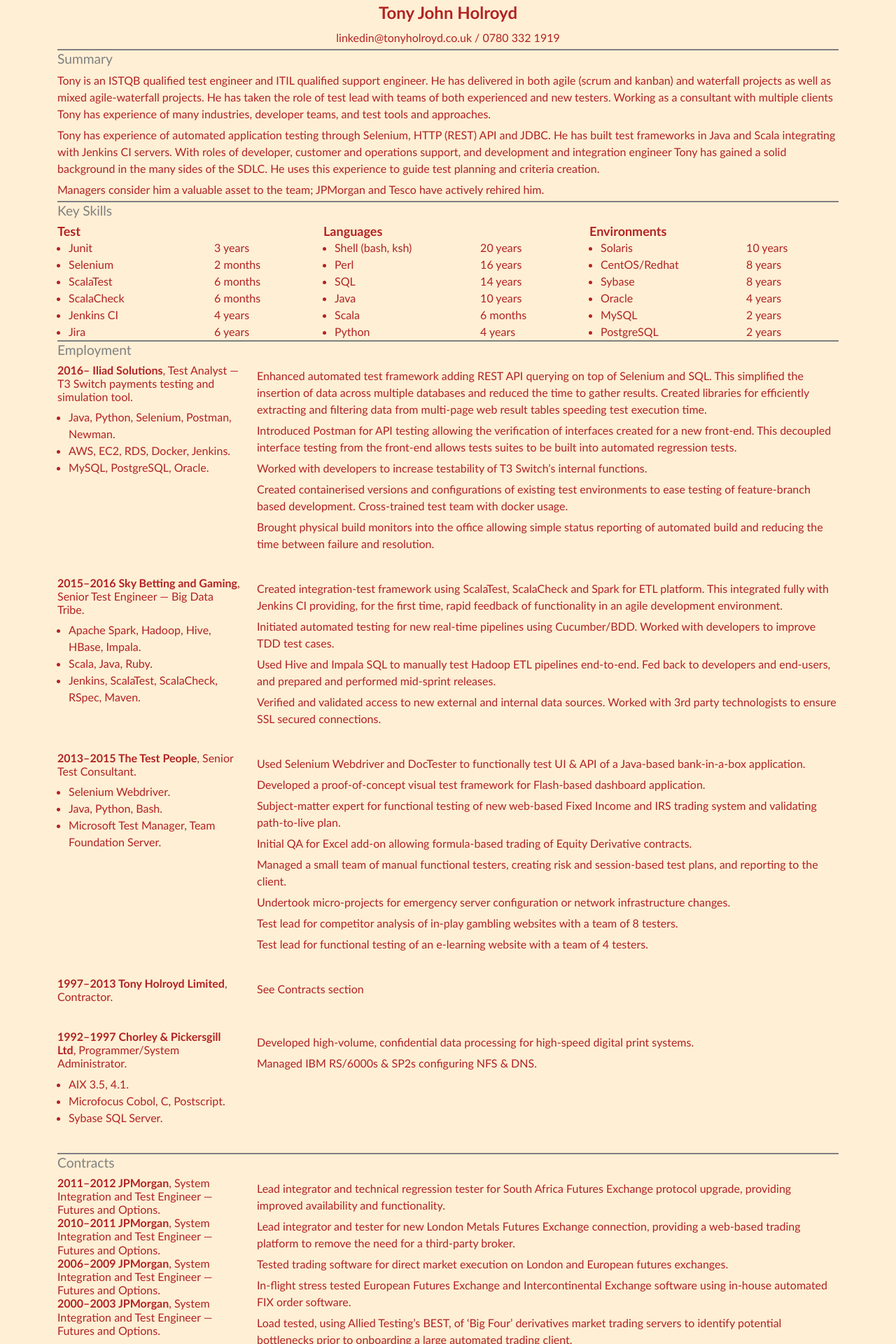
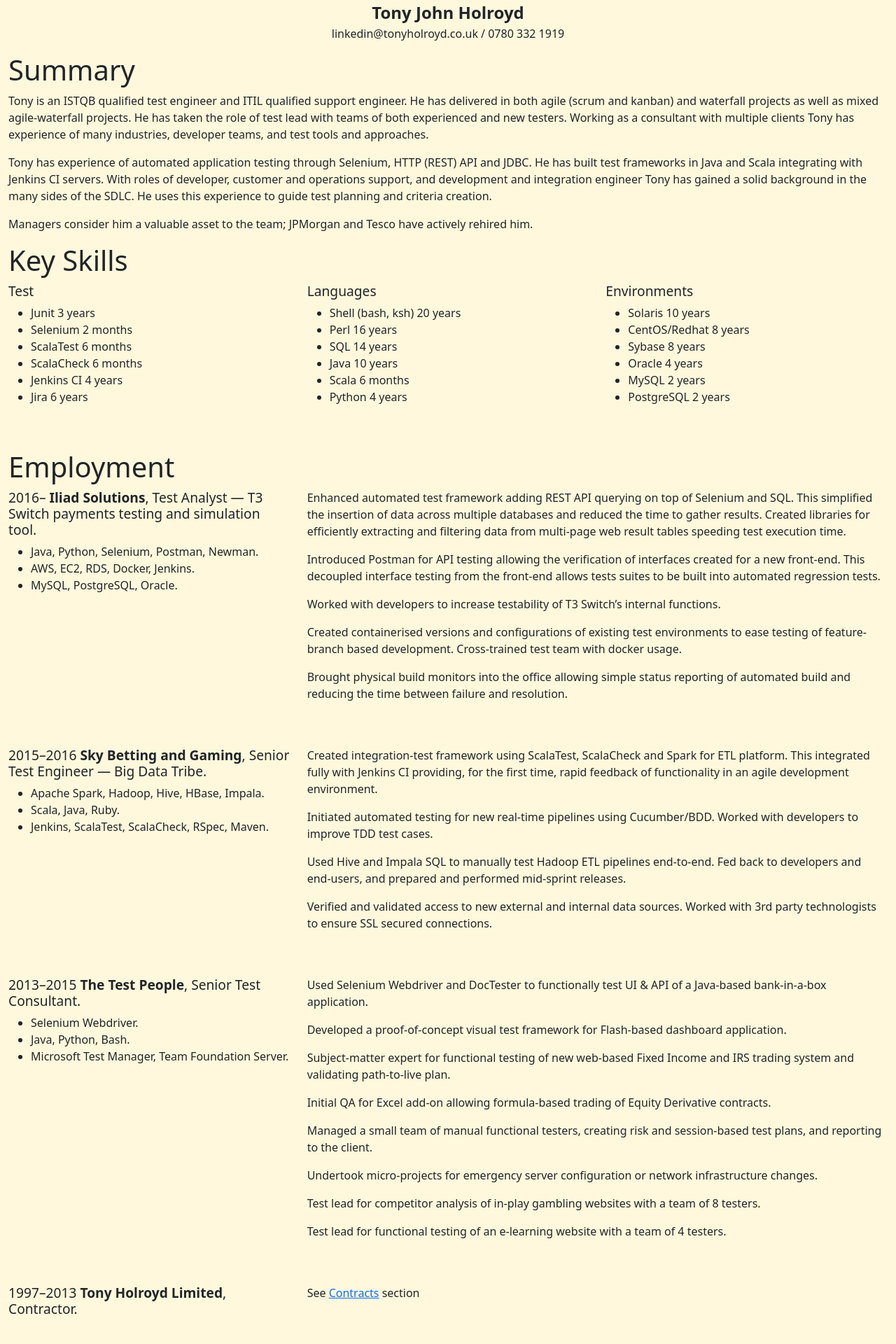
Before and after one commit to testingtony/testingtony.github.io, a Jekyll site: the page built from cv.html, in a window 1280 px wide. Shown: the top 1920 px of the page at 70% size. Built offline with Jekyll 4.4.1, drawn with Linux system fonts in a browser that asks for light colours.

Commit message:
Small fixes

```diff
--- a/_sass/cv_print.scss
+++ b/_sass/cv_print.scss
@@ -59,6 +59,11 @@
         .when, .where {
             font-weight: bold;
         }
+    }
+
+    a {
+        color: inherit;
+        text-decoration: inherit;
     }
 
     .job, .contract, .education {
--- a/_sass/cv_screen.scss
+++ b/_sass/cv_screen.scss
@@ -4,15 +4,17 @@ input[name=section], #qrlink {
     display: none;
 }
 
-
 body {
-    font-family: 'Gill Sans', 'Gill Sans MT', Calibri, 'Trebuchet MS', sans-serif;
+    background-color: cornsilk;
 }
 
-@media screen {
-    body {
-        background-color: PapayaWhip;
-        color:FireBrick;
+
+h2 {
+    font-size: 120%;
+    font-weight: 400;
+
+    .where {
+        font-weight: bolder;
     }
 }
 
@@ -25,80 +27,3 @@ header {
         text-align: center;
     }
 }
-
-p {
-
-    margin-top: 6px;
-    margin-bottom: 4px;
-}
-
-h1 {
-    text-align: left;
-    color: grey;
-    font-size: larger;
-    border-top: 2px solid grey;
-}
-
-h2 {
-    font-size: medium;
-    font-weight: 100;
-
-    .when, .where {
-        font-weight: bold;
-    }
-}
-
-section {
-    margin-left: $indent;
-    margin-bottom: 30px;
-
-    h2 {
-        margin-top: 0px;
-        margin-bottom: 0px;
-
-    }
-}
-
-ul {
-    padding-left: 1em;
-    margin-top: 8px;
-    margin-bottom: 8px;
-}
-
-#skills {
-    .skill {
-        margin: 0px;
-
-
-        h2 {
-            font-size: large;
-            font-weight: bold;
-            padding-bottom: 0px;
-            margin-bottom: 0px;
-        }
-
-        ul {
-            margin: 0px;
-        }
-
-        .what {
-            width: 60%;
-            display: inline-block
-        }
-
-    }
-}
-
-.education {
-    ul {
-        list-style-type: none;
-        padding-left: 0px;
-
-        li span {
-            float: left;
-            width: 8em;
-            text-align: right;
-            padding-right: 1em;
-        }
-    }
-}
--- /dev/null
+++ b/assets/css/main.scss
@@ -0,0 +1,3 @@
+---
+---
+@import "bootstrap";
--- a/cv.html
+++ b/cv.html
@@ -13,7 +13,7 @@
     <img src="https://quickchart.io/qr?text=is.gd%2Ftonyhcv&ecLevel=L&margin=0&size=45&format=svg"/>
     <p>is.gd/tonyhcv</p>
 </div>
-<div class="container">
+<div class="container-xxl">
 <header>Tony John Holroyd</header>
 <p>linkedin@tonyholroyd.co.uk / 0780 332 1919</p>
 
@@ -33,9 +33,9 @@ gained a solid background in the many sides of the SDLC. He uses this experience
 <h1><label for="radio-skills">Key Skills</label></h1>
 
 
-<div id="skills" class="row">
+<div id="skills" class="row mb-5">
     {% for skillset in site.data.testcv.skills %}
-        <section class="skill col-sm-4">
+        <section class="skill col-md-4">
             <h2>{{ skillset[0] }}</h2>
             <ul>
                 {% for skill in skillset[1] %}
@@ -51,8 +51,8 @@ gained a solid background in the many sides of the SDLC. He uses this experience
 {% assign jobs = site.testjobs | where: "type", "permanent" %}
 {% for job in jobs reversed %}
     <section class="job">
-        <div class="row">
-            <div class="col-md-3">
+        <div class="row mb-5">
+            <div class="col-md-4">
             <h2>{{ job.role | role }}.</h2>
             <ul>
                 {% for skill in job.skills %}
@@ -60,7 +60,7 @@ gained a solid background in the many sides of the SDLC. He uses this experience
                 {% endfor %}
             </ul>
         </div>
-        <div class="col-md-9">
+        <div class="col-md-8">
             {{ job.content }}
         </div>
     </div>
@@ -72,8 +72,8 @@ gained a solid background in the many sides of the SDLC. He uses this experience
 <div>
 {% assign jobs = site.testjobs | where: "type", "contract" %}
 {% for job in jobs reversed %}
-<section class="contract row">
-    <div class="col-md-3">
+<section class="contract row mb-5">
+    <div class="col-md-4">
     {% for contract in job.contracts %}
         <h2>{{ contract | role }}.</h2>
         {% endfor %}
@@ -83,7 +83,7 @@ gained a solid background in the many sides of the SDLC. He uses this experience
             {% endfor %}
         </ul>
     </div>
-    <div class="col-md-9">
+    <div class="col-md-8">
     {{ job.content }}
     </div>
 </section>
```
Also changed, not shown: _layouts/default.html (added, +16 -0 lines), _testjobs/1997-THL.md (+3 -1 lines), index.md (+2 -1 lines).
